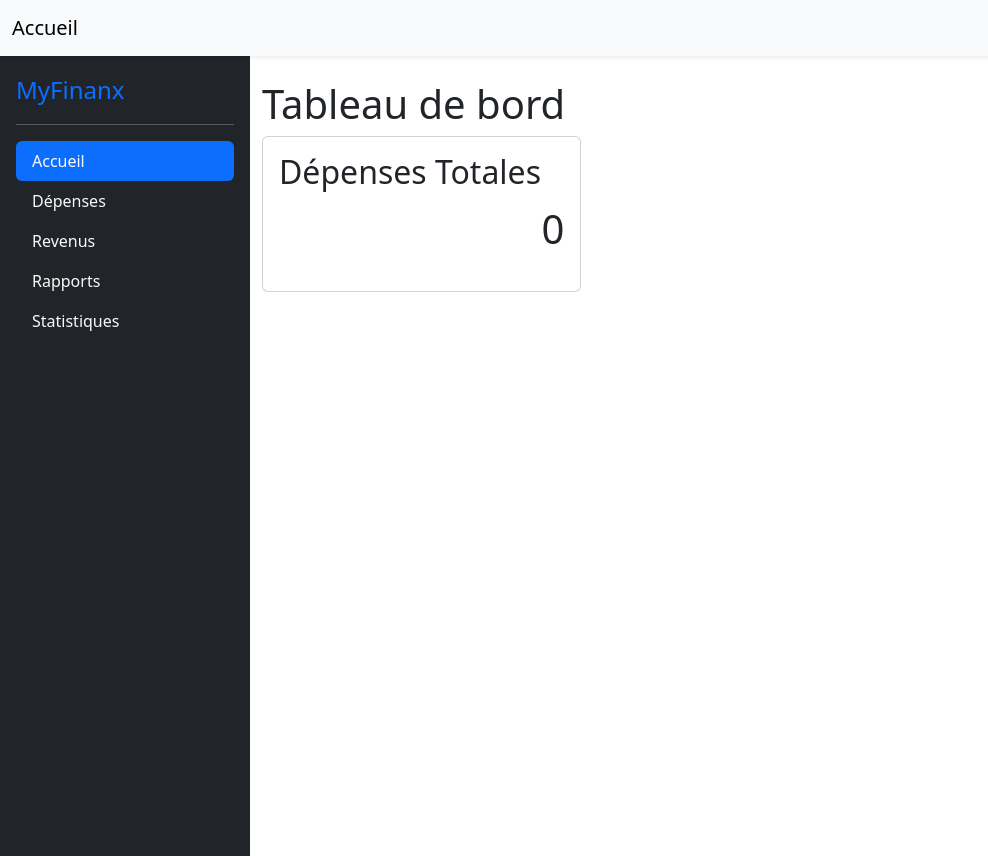
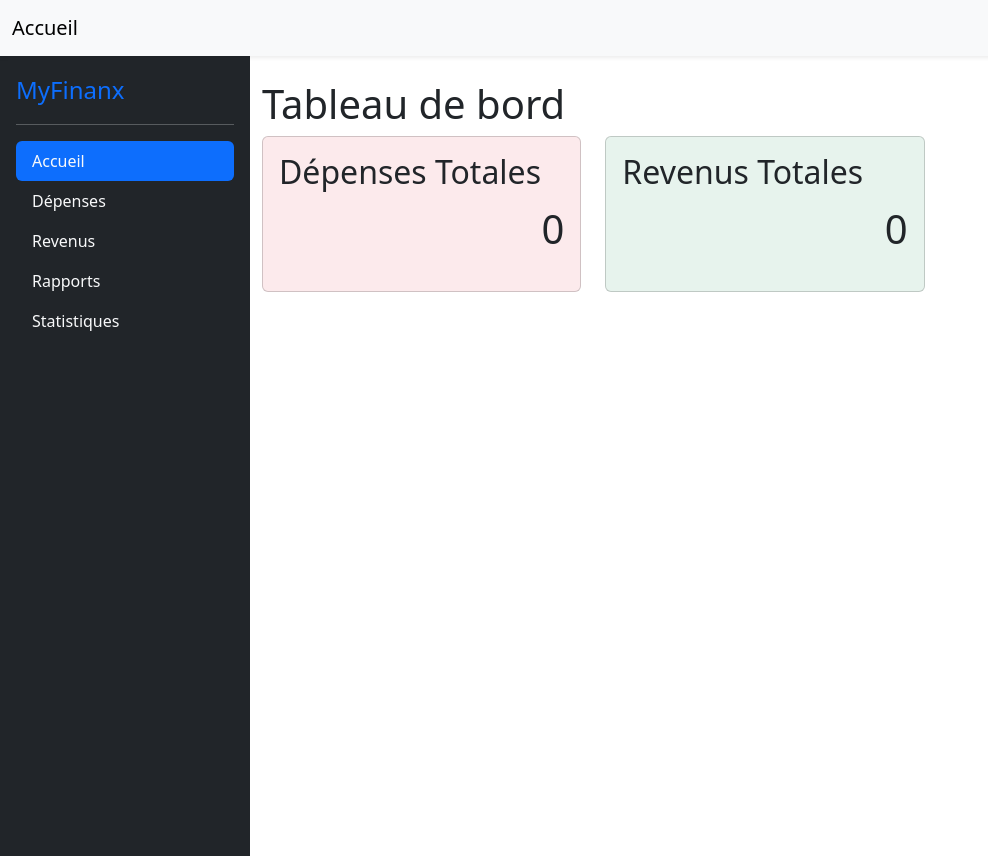
Before and after one commit to HermesOliho/MyFinanx, a Vue app: page /dashboard in a window 1280 px wide. Shown: the whole page, without its empty margins (0-988 px from the left). Built offline with nearby package versions, Linux system fonts and the light colour scheme; no server answers; the database is empty; the HTML template or start-up script is replaced by a standard one.

Commit message:
Ajout de la vue 'Dépenses'

```diff
--- a/package.json
+++ b/package.json
@@ -18,6 +18,7 @@
   "dependencies": {
     "@supabase/supabase-js": "^2.75.0",
     "bootstrap": "5.3.8",
+    "bootstrap-icons": "^1.13.1",
     "pinia": "^3.0.3",
     "vue": "^3.5.22",
     "vue-router": "^4.5.1"
--- a/src/App.vue
+++ b/src/App.vue
@@ -1,6 +1,7 @@
 <script setup lang="ts">
 import 'bootstrap/dist/css/bootstrap.min.css'
 import 'bootstrap'
+import 'bootstrap-icons/font/bootstrap-icons.min.css'
 </script>
 
 <template>
--- a/src/views/DashboardView.vue
+++ b/src/views/DashboardView.vue
@@ -5,10 +5,19 @@
       <div class="row">
         <div class="col-12 col-md-6 col-lg-4 mb-4">
           <!-- Carte montrant le nombre des dépenses totales -->
-        <div class="card">
+          <div class="card bg-danger bg-opacity-10">
             <div class="card-body">
               <h2>Dépenses Totales</h2>
               <p class="fs-1 text-end">{{ expenses }}</p>
+            </div>
+          </div>
+        </div>
+        <div class="col-12 col-md-6 col-lg-4 mb-4">
+          <!-- Carte montrant le nombre des revenus totales -->
+          <div class="card bg-success bg-opacity-10">
+            <div class="card-body">
+              <h2>Revenus Totales</h2>
+              <p class="fs-1 text-end">{{ incomes }}</p>
             </div>
           </div>
         </div>
@@ -21,8 +30,6 @@
 import { onMounted, ref } from 'vue'
 import { getTotalExpenses } from '@/services/expenseService.ts'
 import { getTotalIncomes } from '@/services/incomeService.ts'
-import NavBar from '@/components/dashboard/NavBar.vue'
-import SideBar from '@/components/dashboard/SideBar.vue'
 import DashboardLayout from '@/layouts/DashboardLayout.vue'
 
 const expenses = ref<number>(0)
@@ -35,7 +42,6 @@ onMounted(async () => {
     incomes.value = await getTotalIncomes()
   } catch (error) {
     console.error('Erreur lors de la récupération des dépenses :', error)
-
   }
 })
 </script>
--- a/src/views/dashboard/ExpensesView.vue
+++ b/src/views/dashboard/ExpensesView.vue
@@ -1,19 +1,24 @@
 <script setup lang="ts">
-
 import DashboardLayout from '@/layouts/DashboardLayout.vue'
 </script>
 
 <template>
   <DashboardLayout>
     <section class="container mt-4">
-      <h1>Dépenses</h1>
-      <p class="text-secondary">Bienvenue dans le module des dépenses. Ici, vous pouvez gérer et suivre toutes vos dépenses.</p>
-      <hr/>
+      <div class="d-flex align-items-center justify-content-between mb-3">
+        <h1>Dépenses</h1>
+        <RouterLink to="#" class="btn btn-primary ms-auto align-self-center">
+          <i class="bi bi-plus-circle mr-1"></i>
+          Ajouter une dépense
+        </RouterLink>
+      </div>
+      <p class="text-secondary">
+        Bienvenue dans le module des dépenses. Ici, vous pouvez gérer et suivre toutes vos dépenses.
+      </p>
+      <hr />
       <!-- Contenu spécifique aux dépenses à ajouter ici -->
     </section>
   </DashboardLayout>
 </template>
 
-<style scoped>
-
-</style>
+<style scoped></style>
```
Also changed, not shown: 1 other file (tests, documents, lock files or other folders). Lines whose indentation alone changed are shown as unchanged.
